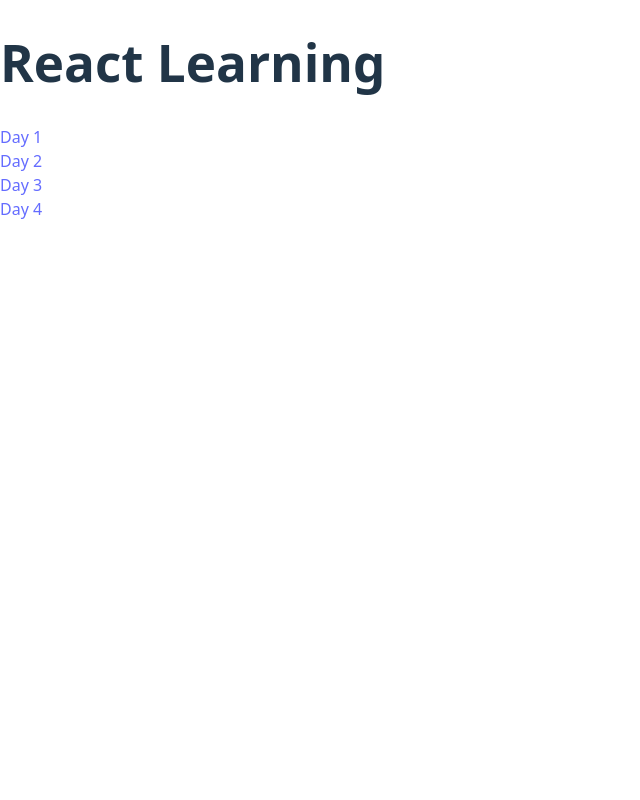
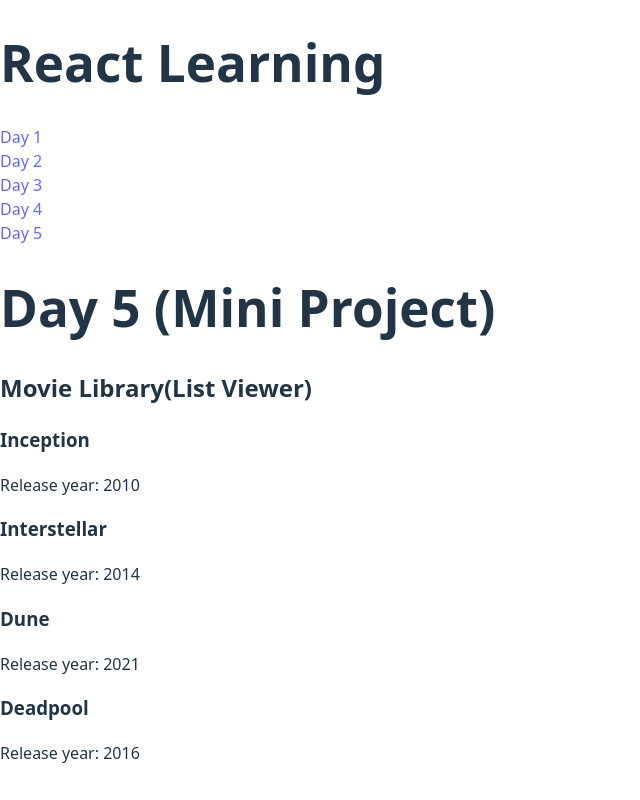
Before and after one commit to RiyonBASNET/react-learning, a React (Vite) app: page /day5 in a window 1280 px wide. Shown: the whole page, without its empty margins (0-640 px from the left). Built offline with nearby package versions, Linux system fonts and the light colour scheme.

Commit message:
Day 5: render movie list using state, props, and conditional rendering

```diff
--- a/src/App.jsx
+++ b/src/App.jsx
@@ -4,6 +4,7 @@ import Day1 from "./pages/Day1";
 import Day2 from "./pages/Day2";
 import Day3 from "./pages/Day3";
 import Day4 from "./pages/Day4";
+import Day5 from "./pages/Day5";
 
 function App() {
   return (
@@ -15,12 +16,16 @@ function App() {
         <Link to="/day2">Day 2</Link> <br />
         <Link to="/day3">Day 3</Link> <br />
         <Link to="/day4">Day 4</Link>
+        <br />
+        <Link to="/day5">Day 5</Link>
+        <br />
       </nav>
       <Routes>
         <Route path="/day1" element={<Day1 />} />
         <Route path="/day2" element={<Day2 />} />
         <Route path="/day3" element={<Day3 />} />
         <Route path="/day4" element={<Day4 />} />
+        <Route path="/day5" element={<Day5 />} />
       </Routes>
     </div>
   );
--- /dev/null
+++ b/src/components/EmptyState.jsx
@@ -0,0 +1,4 @@
+function EmptyState() {
+  return <p>Mo movies available.</p>;
+}
+export default EmptyState;
--- /dev/null
+++ b/src/components/MovieCard.jsx
@@ -0,0 +1,10 @@
+function MovieCard({ movie }) {
+  return (
+    <div>
+      <h3>{movie.title}</h3>
+      <p>Release year: {movie.year}</p>
+    </div>
+  );
+}
+
+export default MovieCard;
--- /dev/null
+++ b/src/components/MovieList.jsx
@@ -0,0 +1,17 @@
+import MovieCard from "./MovieCard";
+import EmptyState from "./EmptyState";
+
+function MovieList({ movies }) {
+  if (movies.length === 0) {
+    return <EmptyState />;
+  }
+  return (
+    <div>
+      {movies.map((movie) => (
+        <MovieCard key={movie.id} movie={movie} />
+      ))}
+    </div>
+  );
+}
+
+export default MovieList;
--- /dev/null
+++ b/src/pages/Day5.jsx
@@ -0,0 +1,21 @@
+import { useState } from "react";
+import MovieList from "../components/MovieList";
+
+const initialMovies = [
+  { id: 1, title: "Inception", year: 2010 },
+  { id: 2, title: "Interstellar", year: 2014 },
+  { id: 3, title: "Dune", year: 2021 },
+  { id: 4, title: "Deadpool", year: 2016 },
+];
+function Day5() {
+  const [movies, setMovies] = useState(initialMovies);
+
+  return (
+    <div>
+      <h1>Day 5 (Mini Project)</h1>
+      <h2>Movie Library(List Viewer)</h2>
+      <MovieList movies={movies} />
+    </div>
+  );
+}
+export default Day5;
```
